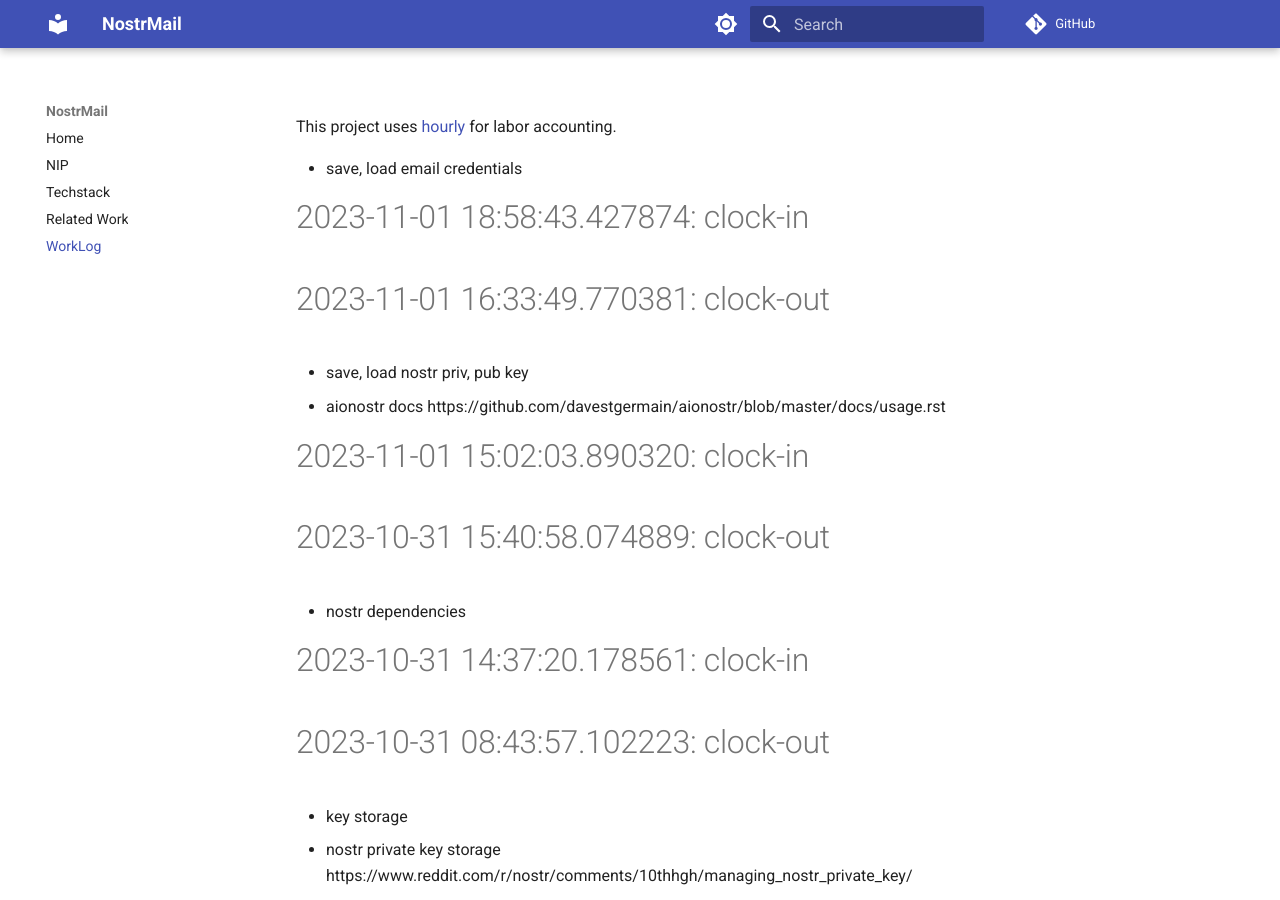
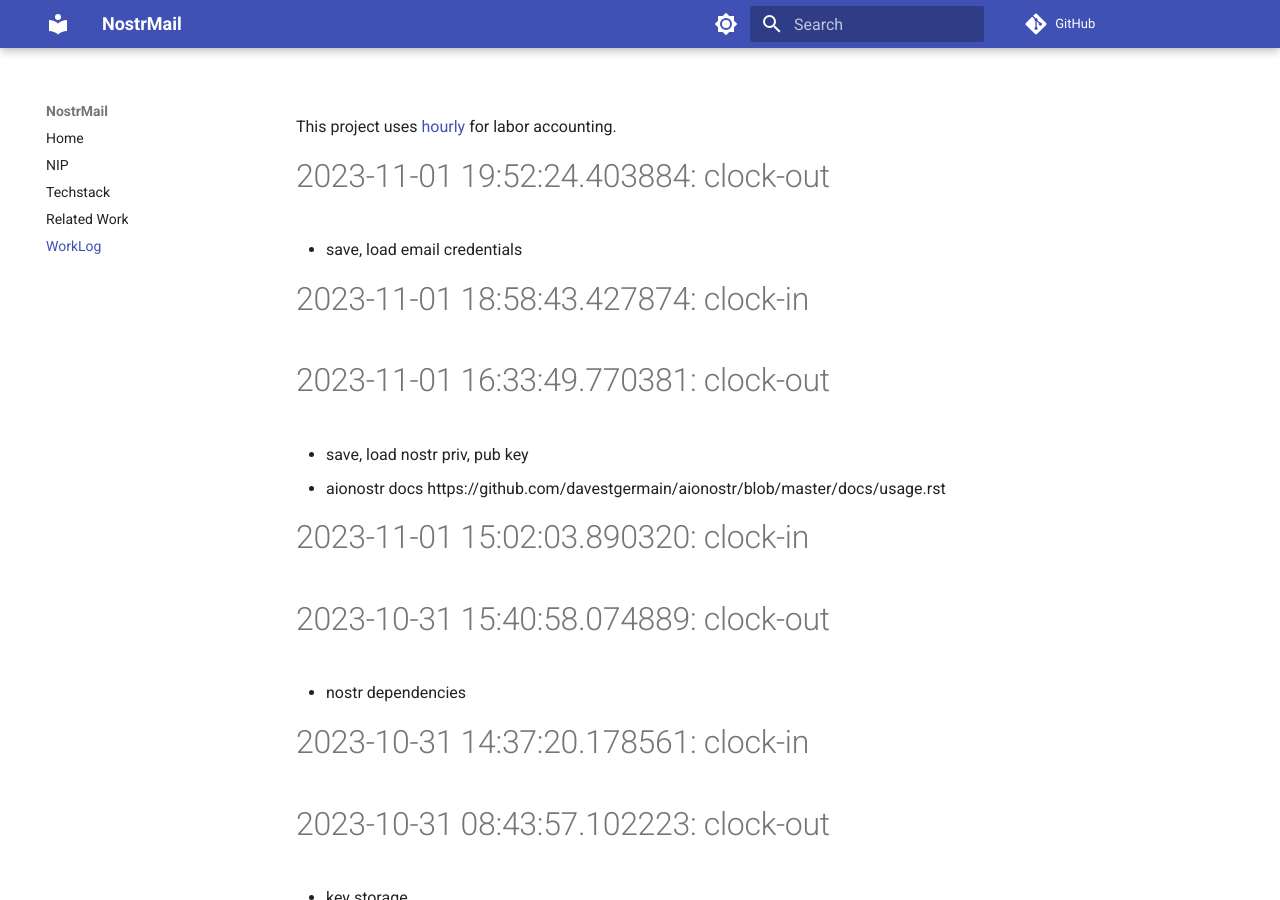
Before and after one commit to asherp/nostr-mail, an MkDocs documentation site: the page built from docs/WorkLog.md, in a window 1280 px wide and 900 px high. Built offline with MkDocs 1.6.1 and Material for MkDocs 9.7.7, drawn with Linux system fonts in a browser that asks for light colours; comment, search, counter and statistics services are not loaded.

Commit message:
clock-out

```diff
--- a/WorkLog.md
+++ b/WorkLog.md
@@ -1,3 +1,5 @@
+# 2023-11-01 19:52:24.403884: clock-out
+
 * save, load email credentials
 
 # 2023-11-01 18:58:43.427874: clock-in
```
